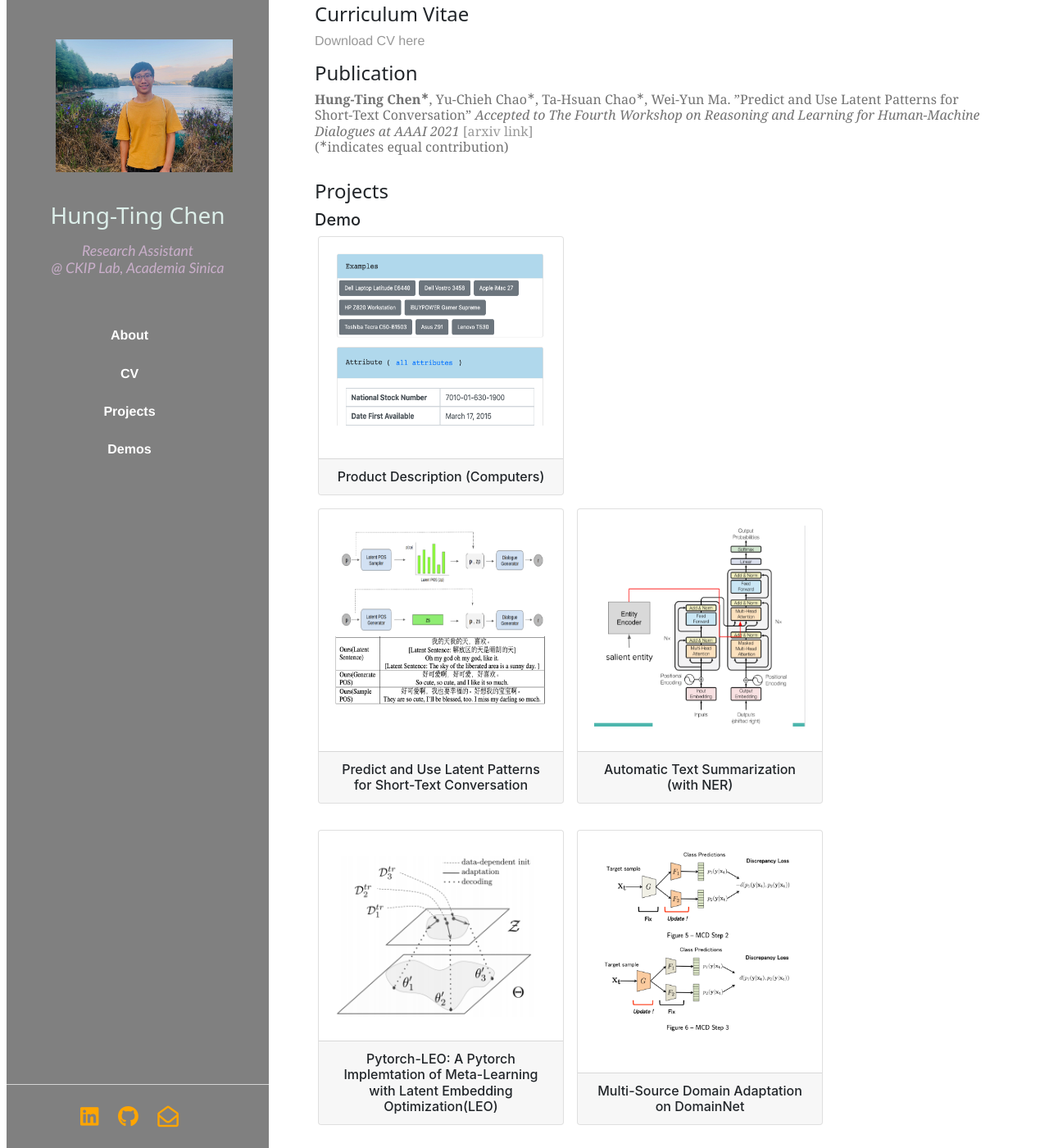
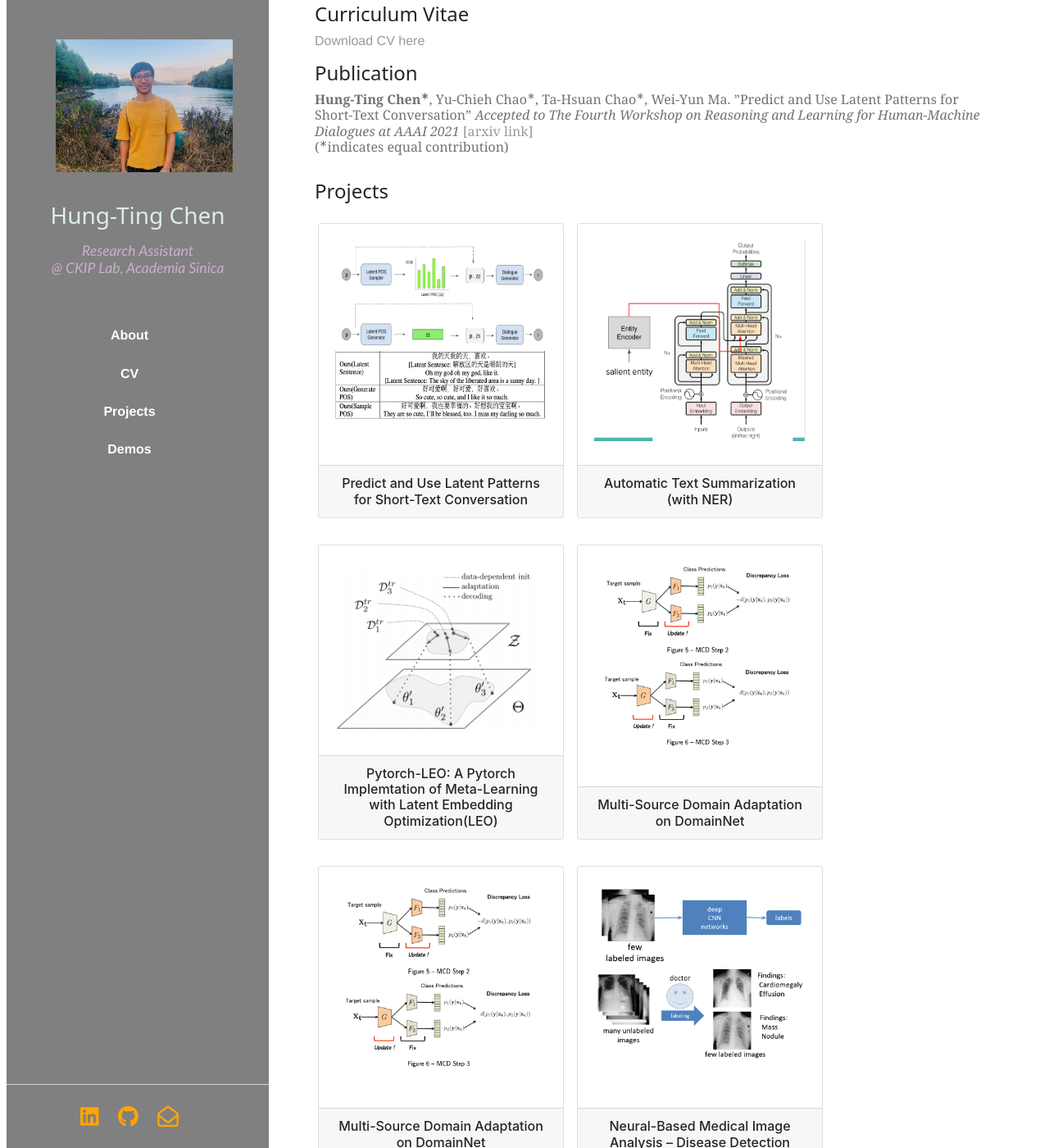
Before and after one commit to timchen0618/timchen0618.github.io, a Jekyll site: the page index.html, which Jekyll copies as it is, in a window 1280 px wide and 1400 px high, scrolled down 357 px. Shown: the whole window at 82% size. Built offline with Jekyll 4.4.1, drawn with Linux system fonts in a browser that asks for light colours; nearby versions of some CDN libraries.

Commit message:
modify layout

```diff
--- a/css/main.css
+++ b/css/main.css
@@ -36,7 +36,8 @@
 /*.cv .download { float: left; font-size: 1.5em; text-transform: uppercase; }*/
 
 /* projects */
-.projects { margin: 0px 0px 60px; }
+.projects { margin: 0px 0px 30px; }
+.demo {margin: 0px 0px 60px;}
 .projects_row::after {
     content: "";
     clear: both;
--- a/index.html
+++ b/index.html
@@ -96,29 +96,9 @@
 
                 <section id="projects">
                     <h4>Projects</h4>
-                    <h5>Demo</h5>
-                    <div class="row mr-lg-5 mr-md-3 mr-sm-2 mx-1">
-                        <div class="card d-inline-flex">
-                            <div class="card-body">
-                                <div class="row mx-auto my-auto">
-                                    <!-- <img src="{{item[2][0]}}" alt="image.png" class="mx-auto my-auto mw-100" height="200px"> -->
-                                    <a href="https://ckip.iis.sinica.edu.tw/service/prod-desc-en">
-                                        <figure>
-                                            <img alt="Product Description" src="images/prod-desc.png" class="mx-auto my-auto mw-100" height="210">
-
-                                        </figure>
-                                    </a>
-                                </div>
-                            </div>
-                            <div class="card-footer">
-                                <h6 class="my-auto mx-auto text-center"> Product Description (Computers) </h6>
-                            </div>
-                        </div>
-                    </div>
-
 
                     <div class="projects_row">
-                         <div class="clearfix">
+                        <div class="clearfix">
                             <div class="row mr-lg-5 mr-md-3 mr-sm-2 mx-1">
                                 <!-- <div> -->
                                     <!-- -->
@@ -347,6 +327,8 @@
 
                 <section id="demo">
                     <h4>Demos</h4>
+                    <div class="clearfix">
+
                     <div class="row mr-lg-5 mr-md-3 mr-sm-2 mx-1">
                         <div class="card d-inline-flex">
                             <div class="card-body">
@@ -403,6 +385,7 @@
                             </div>
                         </div>
                     </div>
+                    </div>
                 </section>
                 <!-- <section id="blog">
                     <div class="blog">
```
